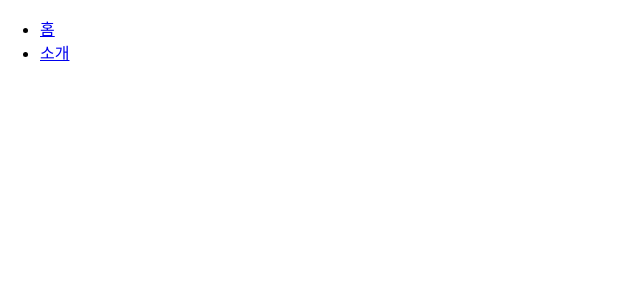
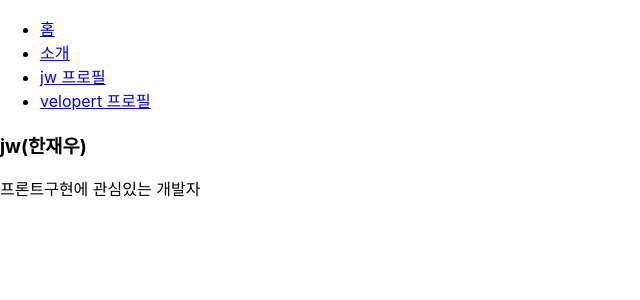
Before and after one commit to jae-woo-han/router-tutorial, a React (Create React App) app: page /profile/jw in a window 1280 px wide. Shown: the top 300 px of the page, without its empty margins (0-640 px from the left). Built offline with nearby package versions, Linux system fonts and the light colour scheme.

Commit message:
rout param

```diff
--- a/src/App.js
+++ b/src/App.js
@@ -2,6 +2,7 @@ import React from "react";
 import { Link, Route } from "react-router-dom";
 import About from "./About";
 import Home from "./Home";
+import Profile from "./Profile";
 
 function App() {
   return (
@@ -13,9 +14,16 @@ function App() {
         <li>
           <Link to="/about">소개</Link>
         </li>
+        <li>
+          <Link to="/profile/jw">jw 프로필</Link>
+        </li>
+        <li>
+          <Link to="/profile/velopert">velopert 프로필</Link>
+        </li>
       </ul>
       <Route path="/" component={Home} exact={true} />
-      <Route path={['/about','/info']} component={About} />
+      <Route path={["/about", "/info"]} component={About} />
+      <Route path="/profile/:username" component={Profile} />
     </div>
   );
 }
--- /dev/null
+++ b/src/Profile.js
@@ -0,0 +1,30 @@
+import React from "react";
+
+const data = {
+  jw: {
+    name: "한재우",
+    description: "프론트구현에 관심있는 개발자",
+  },
+  velopert: {
+    name: "김민준",
+    description: "velog 개발자",
+  },
+};
+
+const Profile = ({ match }) => {
+  const { username } = match.params;
+  const profile = data[username];
+  if (!profile) {
+    return <div>존재하지 않는 사용자입니다.</div>;
+  }
+  return (
+    <div>
+      <h3>
+        {username}({profile.name})
+      </h3>
+      <p>{profile.description}</p>
+    </div>
+  );
+};
+
+export default Profile;
```
